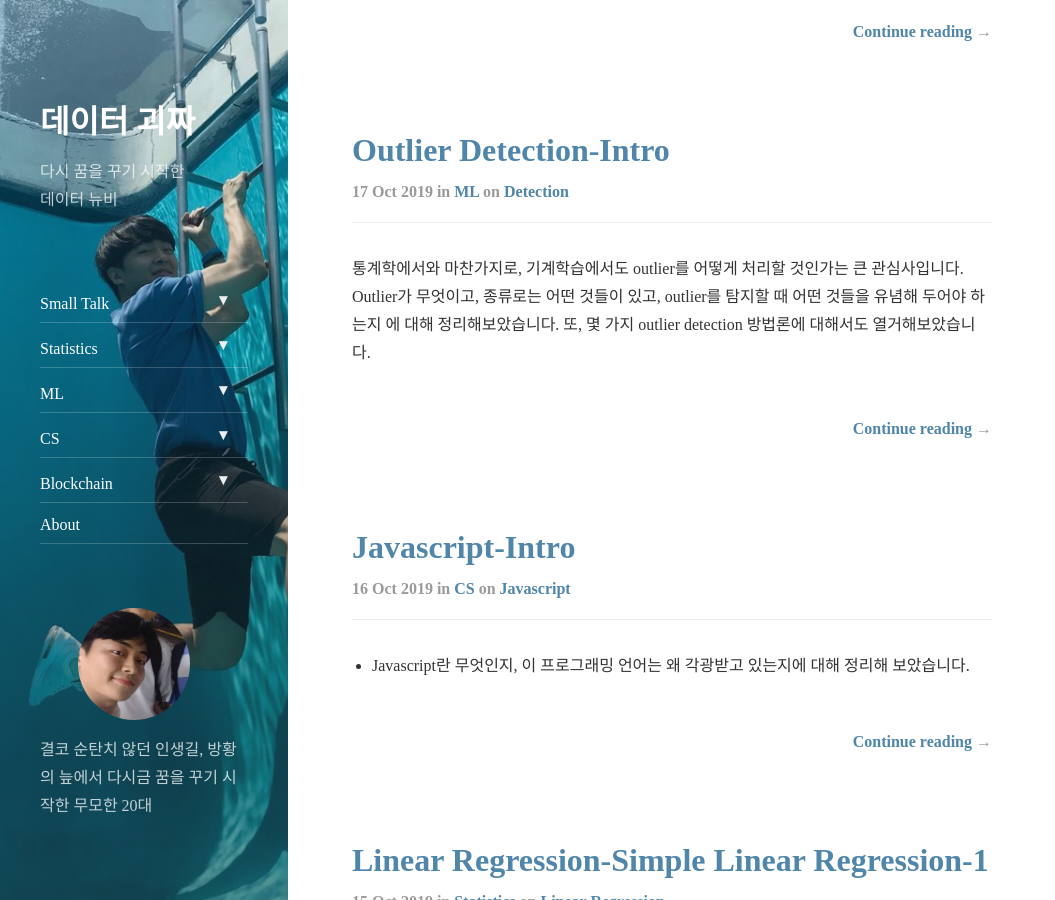
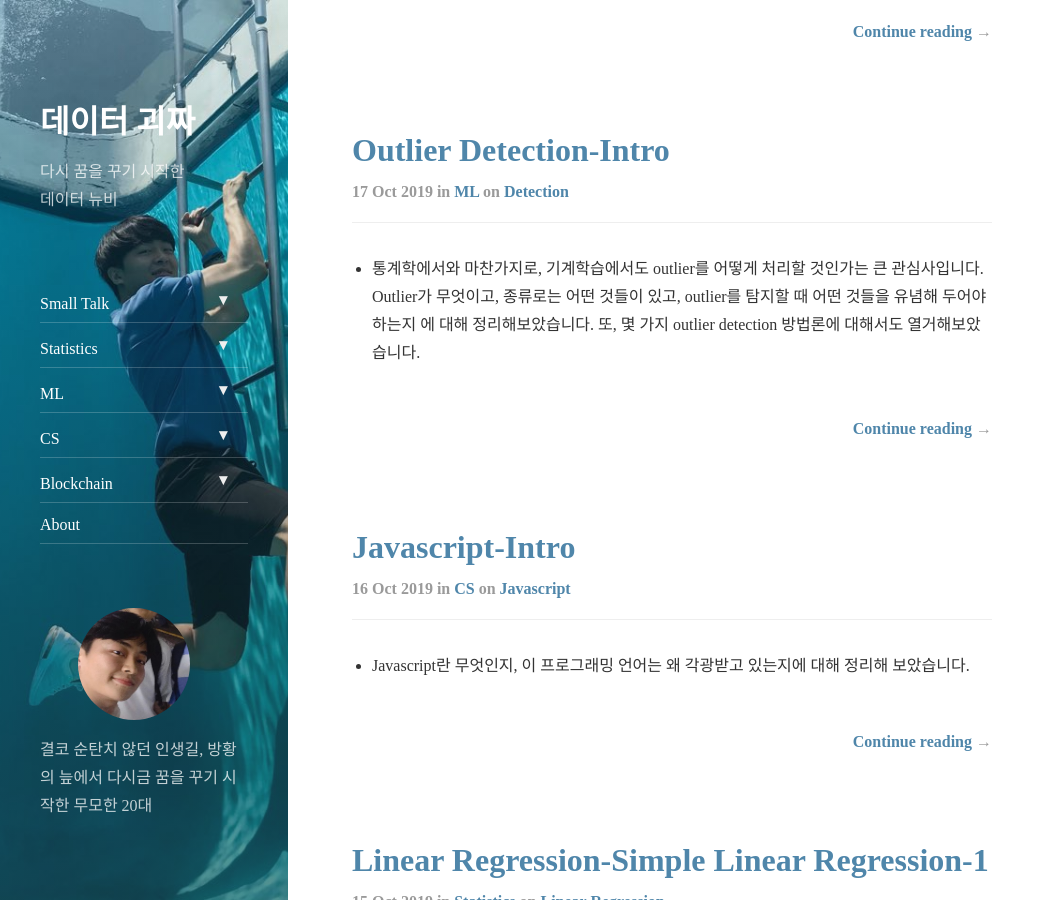
Before and after one commit to tryumanshow/data-weirdo.github.io, a Jekyll site: the page built from index.html, in a window 1280 px wide and 900 px high, scrolled down 1499 px. Shown: the whole window, without its empty margins (0-1055 px from the left). Built offline with Jekyll 4.4.1, drawn with Linux system fonts in a browser that asks for light colours; nearby versions of some CDN libraries; the list of posts is cut into pages by our own code.

```diff
--- a/_posts/2019-10-17-ml-detection-outlierdetection.markdown
+++ b/_posts/2019-10-17-ml-detection-outlierdetection.markdown
@@ -8,7 +8,7 @@ comments: true
 
 ---
 
-통계학에서와 마찬가지로, 기계학습에서도 outlier를 어떻게 처리할 것인가는 큰 관심사입니다.
+- 통계학에서와 마찬가지로, 기계학습에서도 outlier를 어떻게 처리할 것인가는 큰 관심사입니다.
 Outlier가 무엇이고, 종류로는 어떤 것들이 있고, outlier를 탐지할 때 어떤 것들을 유념해 두어야 하는지
 에 대해 정리해보았습니다. 또, 몇 가지 outlier detection 방법론에 대해서도 열거해보았습니다.
 
```
